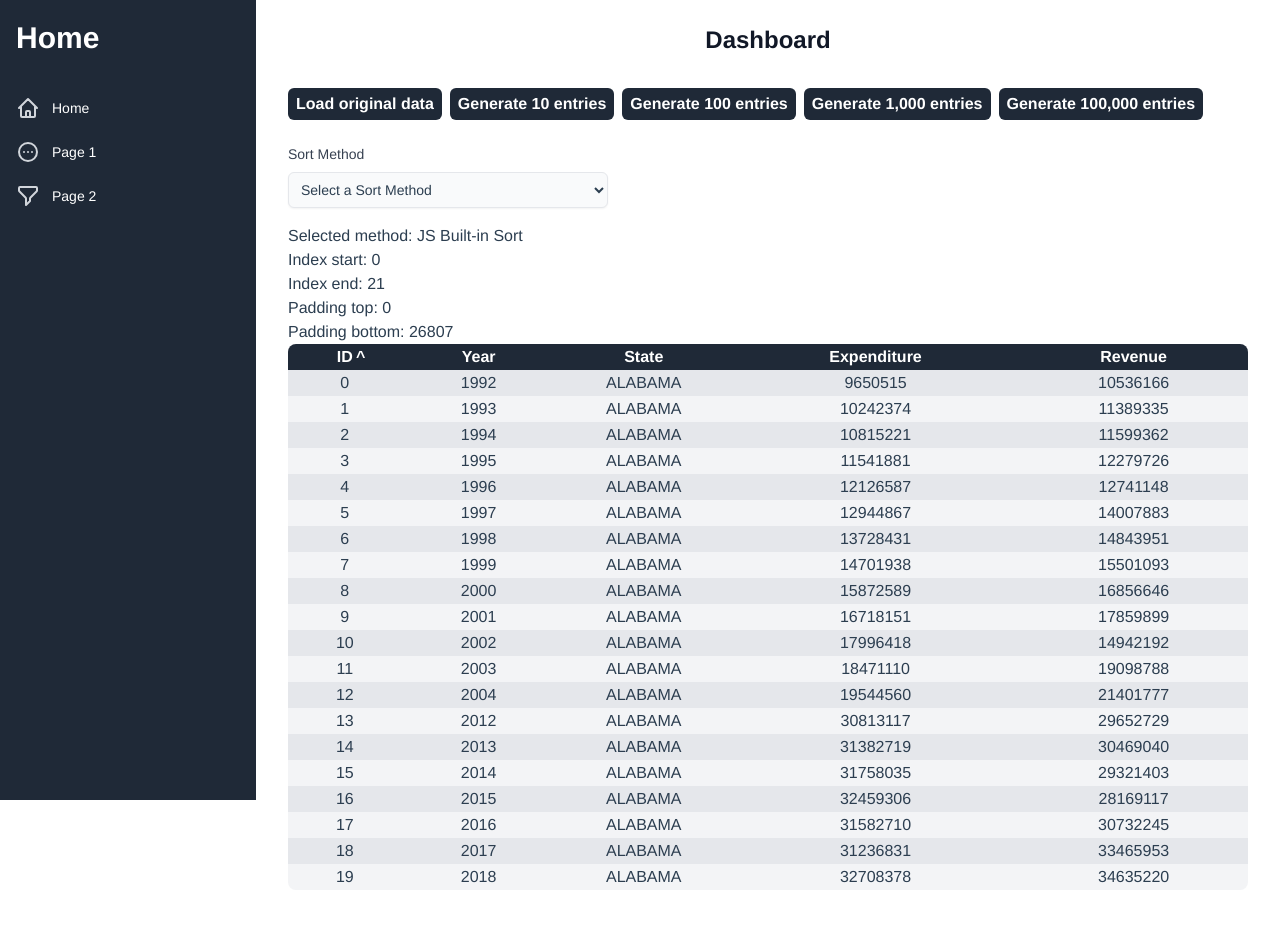
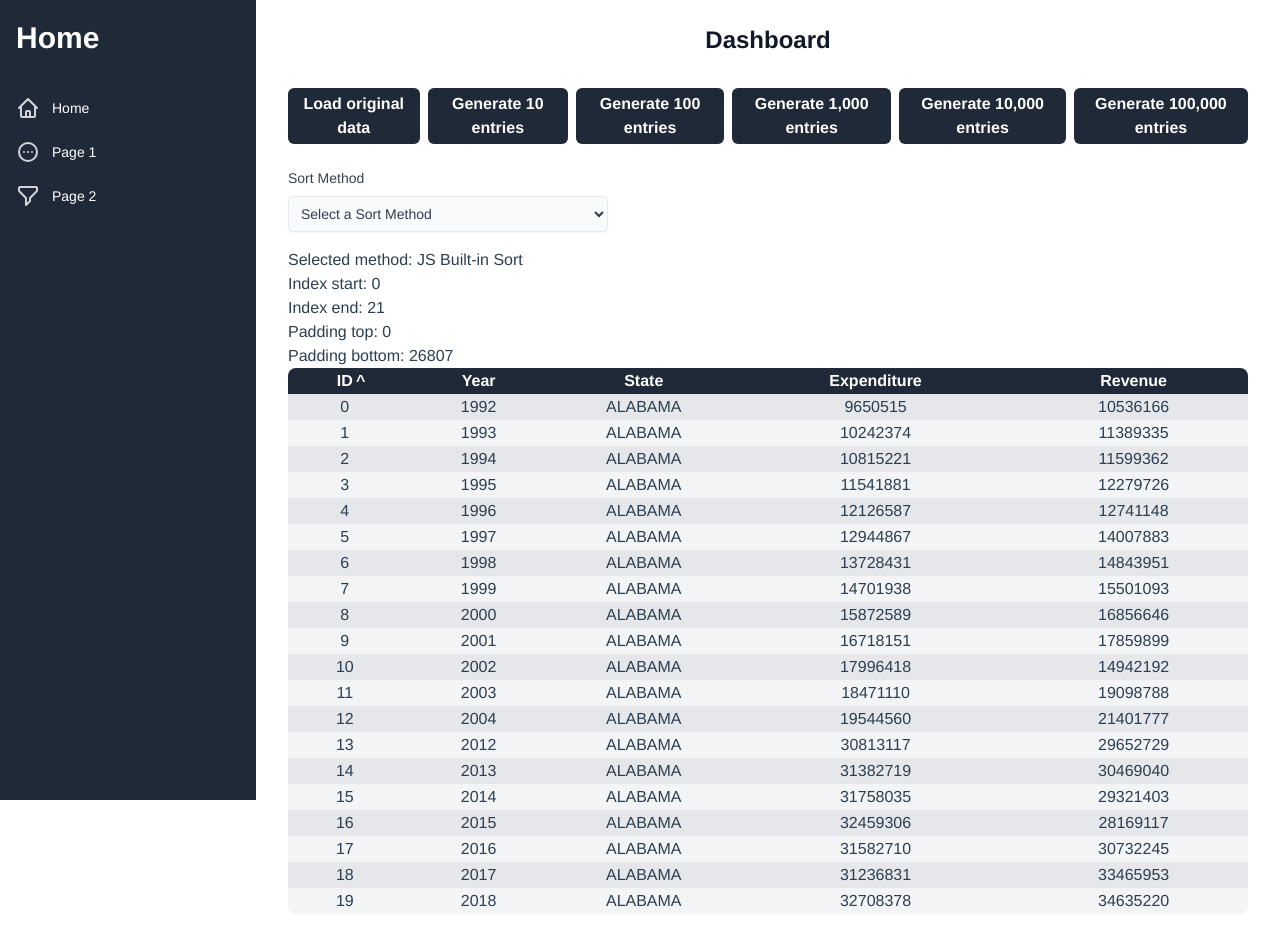
Before and after one commit to Exanite/DsaProject, a Vue app: page /#/ in a window 1280 px wide. Before the commit the page ends 914 px from the top, so only its background shows below. Built offline with nearby package versions, Linux system fonts and the light colour scheme.

Commit message:
Add generate 10000 entries button

```diff
--- a/src/pages/HomePage.vue
+++ b/src/pages/HomePage.vue
@@ -15,6 +15,9 @@
       </button>
       <button class="bg-gray-800 rounded-md text-white font-bold py-1 px-2" v-on:click="generateData(1000)">
         Generate 1,000 entries
+      </button>
+      <button class="bg-gray-800 rounded-md text-white font-bold py-1 px-2" v-on:click="generateData(10000)">
+        Generate 10,000 entries
       </button>
       <button class="bg-gray-800 rounded-md text-white font-bold py-1 px-2" v-on:click="generateData(100000)">
         Generate 100,000 entries
```
